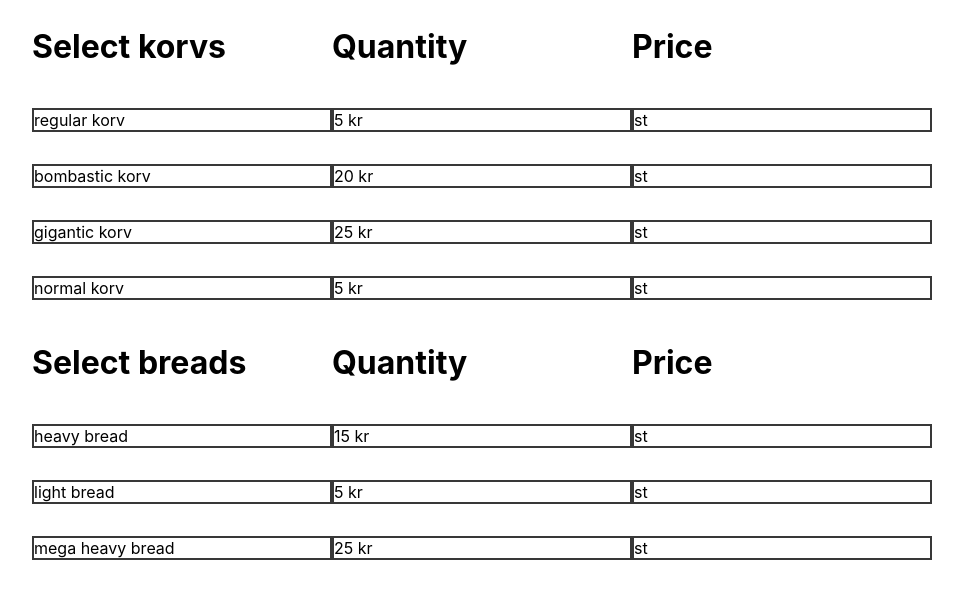
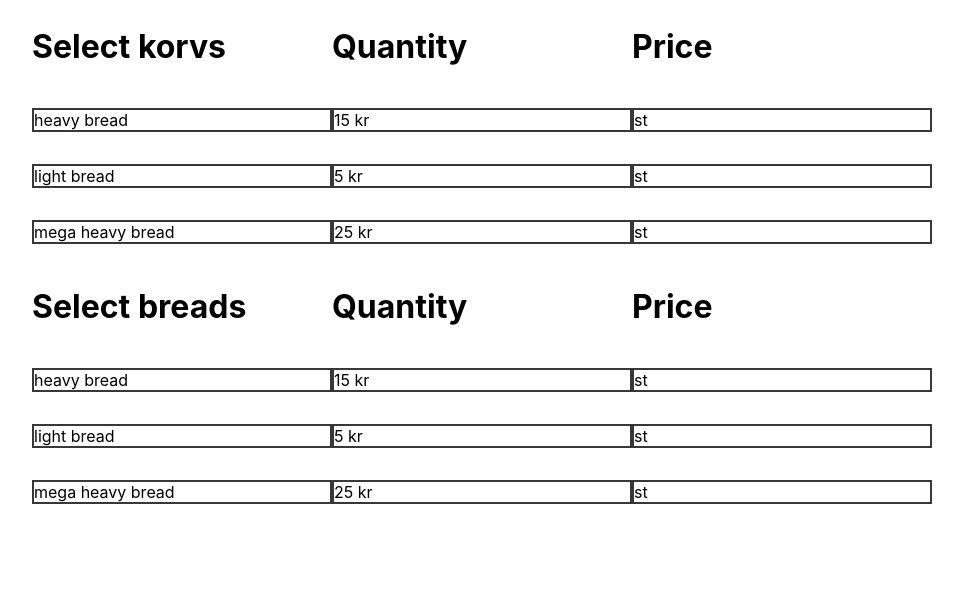
Before and after one commit to duerdod/compose-order-old, a React (Create React App) app: page / in a window 1280 px wide. Shown: the top 598 px of the page, without its empty margins (108-1071 px from the left). Built offline with nearby package versions, Linux system fonts and the light colour scheme.

Commit message:
clean up

```diff
--- a/src/Components/Products/Breads.js
+++ b/src/Components/Products/Breads.js
@@ -2,31 +2,11 @@ import React from 'react';
 import styled from '@emotion/styled';
 import { getProducts } from './utils/utils';
 import { Products } from '../../data/data';
-
-const Item = styled.div`
-  display: grid;
-  grid-template-columns: repeat(3, 300px);
-
-  > * {
-    border: 2px solid #383838;
-  }
-`;
-
-const ItemName = styled.p``;
-
-const Price = styled.p``;
-
-const Suffix = styled.p``;
+import { ProductItem } from './index';
 
 const Breads = () => {
   return getProducts(Products, 2).map(product => (
-    <Item key={product.id}>
-      <ItemName>{product.name}</ItemName>
-      <Price>
-        {product.price} {product.currency}
-      </Price>
-      <Suffix>{product.qtySuffix}</Suffix>
-    </Item>
+    <ProductItem key={product.id} product={product} />
   ));
 };
 
--- a/src/Components/Products/HotDogs.js
+++ b/src/Components/Products/HotDogs.js
@@ -2,31 +2,11 @@ import React from 'react';
 import styled from '@emotion/styled';
 import { getProducts } from './utils/utils';
 import { Products } from '../../data/data';
-
-const Item = styled.div`
-  display: grid;
-  grid-template-columns: repeat(3, 300px);
-
-  > * {
-    border: 2px solid #383838;
-  }
-`;
-
-const ItemName = styled.p``;
-
-const Price = styled.p``;
-
-const Suffix = styled.p``;
+import { ProductItem } from './index';
 
 const HotDogs = () => {
-  return getProducts(Products, 1).map(product => (
-    <Item key={product.id}>
-      <ItemName>{product.name}</ItemName>
-      <Price>
-        {product.price} {product.currency}
-      </Price>
-      <Suffix>{product.qtySuffix}</Suffix>
-    </Item>
+  return getProducts(Products, 2).map(product => (
+    <ProductItem key={product.id} product={product} />
   ));
 };
 
--- /dev/null
+++ b/src/Components/Products/ProductItem.js
@@ -0,0 +1,31 @@
+import React from 'react';
+import styled from '@emotion/styled';
+
+const Item = styled.div`
+  display: grid;
+  grid-template-columns: repeat(3, 300px);
+
+  > * {
+    border: 2px solid #383838;
+  }
+`;
+
+const ItemName = styled.p``;
+
+const Price = styled.p``;
+
+const Suffix = styled.p``;
+
+const ProductItem = ({ product }) => {
+  return (
+    <Item>
+      <ItemName>{product.name}</ItemName>
+      <Price>
+        {product.price} {product.currency}
+      </Price>
+      <Suffix>{product.qtySuffix}</Suffix>
+    </Item>
+  );
+};
+
+export default ProductItem;
--- a/src/Components/Products/index.js
+++ b/src/Components/Products/index.js
@@ -1,3 +1,4 @@
 import HotDogs from './HotDogs';
 import Breads from './Breads';
-export { HotDogs, Breads };
+import ProductItem from './ProductItem';
+export { HotDogs, Breads, ProductItem };
```
